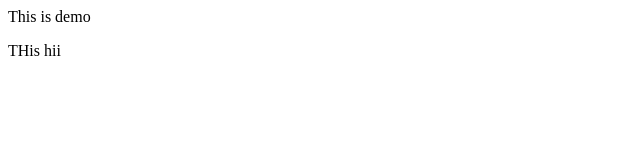
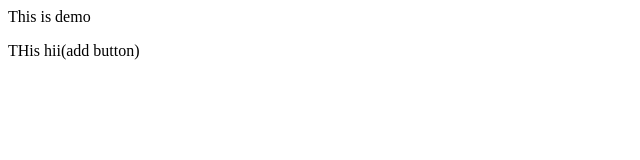
Before and after one commit to vinii11/Localrepo, a plain HTML site: page index.html in a window 1280 px wide. Shown: the full height of the page, 0-640 px from the left. Drawn offline with Linux system fonts and the light colour scheme.

```diff
--- a/index.html
+++ b/index.html
@@ -1,2 +1,2 @@
 <p>This is demo</p>
-<p>THis hii</p>
+<p>THis hii(add button)</p>
```
